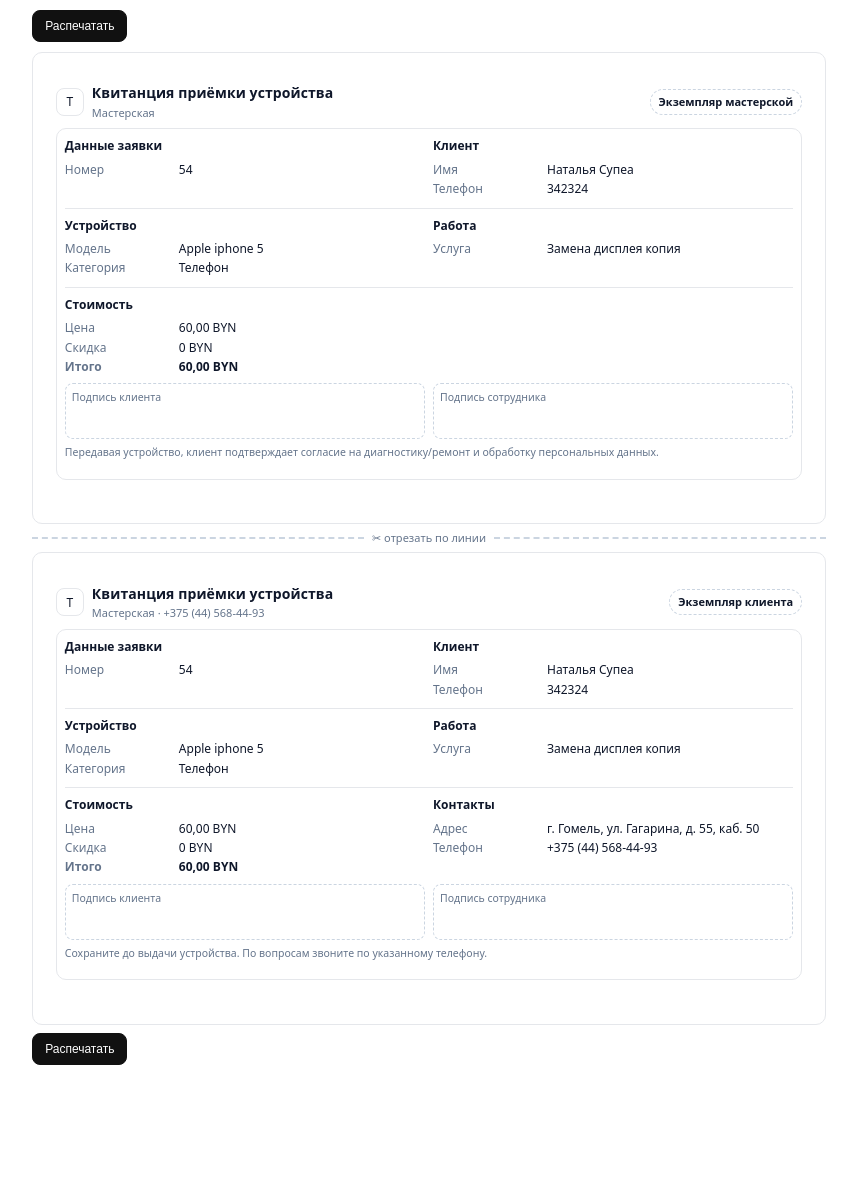
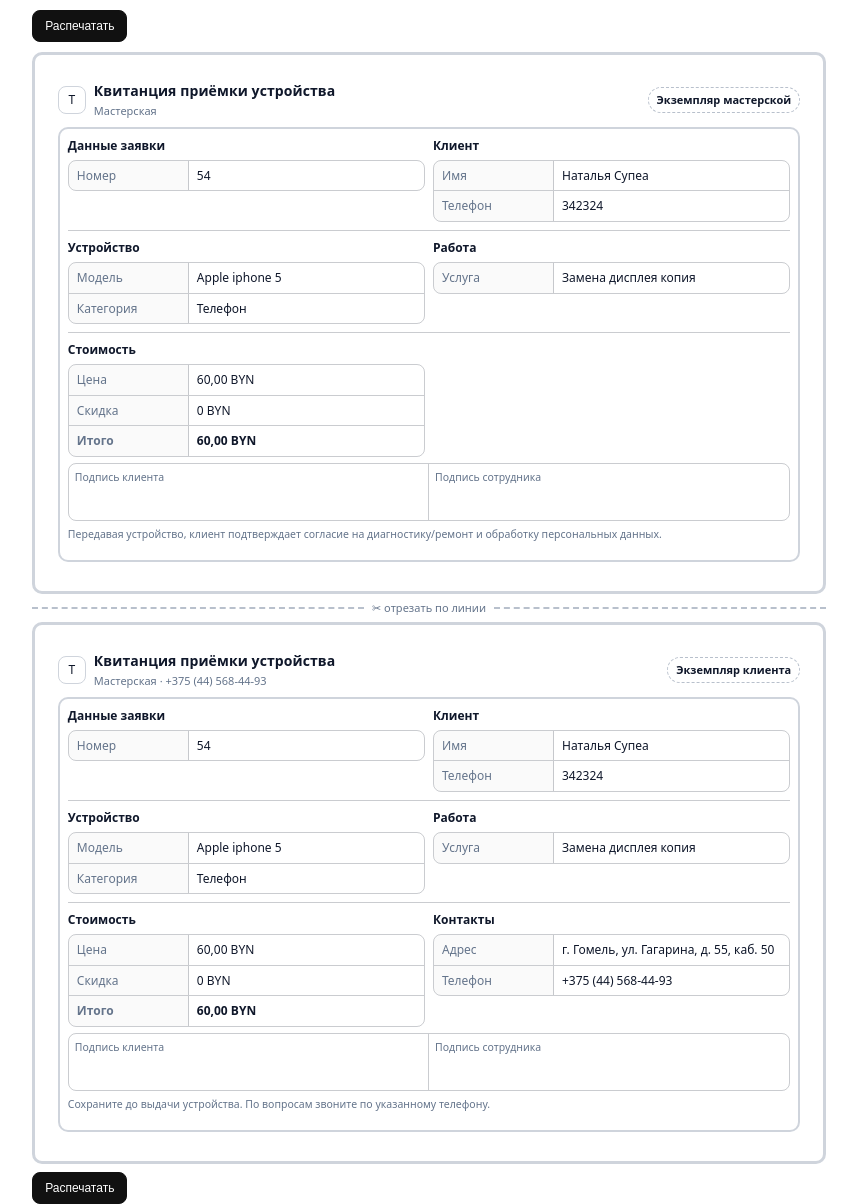
Before and after one commit to yur1on/price_calculator, a Django app: template repairs/templates/admin/repairs/print_receipt.html in a window 1280 px wide. Shown: the whole page, without its empty margins (211-1068 px from the left). Before the commit the page ends 1065 px from the top, so only its background shows below. Run offline with Django 5.2, Linux system fonts and the light colour scheme; the template is opened without the code that fills it: values that come from a table or form of the project are taken from there, others are empty; data comes from the database, SQL or seed files in the repository.

Commit message:
добавлены квитанции2

```diff
--- a/repairs/templates/admin/repairs/print_receipt.html
+++ b/repairs/templates/admin/repairs/print_receipt.html
@@ -8,8 +8,10 @@
 
 <style>
   :root{
-    --ink:#0f172a; --muted:#64748b; --brd:#e5e7eb; --dash:#cbd5e1;
+    --ink:#0f172a; --muted:#64748b; --brd:#cfd4dc; --dash:#b8c0cc;
     --radius:10px; --pad:8px;
+    --grid: rgba(15,23,42,.22);
+    --grid-print: rgba(0,0,0,.42);
   }
   *{box-sizing:border-box}
   html,body{height:100%}
@@ -20,53 +22,89 @@
   }
 
   .page{width:210mm; max-width:100%; margin:0 auto;}
+
+  /* Внешняя «половинка» листа */
   .half{
-    min-height:125mm;                 /* компактнее */
-    padding:8mm 6mm 6mm;
-    border:1px solid var(--brd);
+    min-height:125mm;
+    padding:7mm 6mm 6mm;
+    border:3px solid var(--brd);
     border-radius:10px;
     background:#fff;
+    position:relative;
   }
 
+  /* Пунктир «отрезать» между копиями */
   .cutline{display:flex; align-items:center; gap:8px; margin:6px 0;}
-  .cutline .line{flex:1; height:0; border-top:2px dashed var(--dash)}
+  .cutline .line{flex:1; height:0; border-top:2.5px dashed var(--dash)}
   .cutline .scissors{font-size:11px; color:var(--muted); white-space:nowrap}
 
+  /* Шапка */
   .header{display:flex; align-items:center; justify-content:space-between; gap:8px; margin-bottom:8px}
   .brand{display:flex; align-items:center; gap:8px}
-  .logo{width:28px; height:28px; border-radius:8px; border:1px solid var(--brd); background:#fff; display:grid; place-items:center; overflow:hidden}
+  .logo{
+    width:28px; height:28px; border-radius:8px;
+    border:1.5px solid var(--brd);
+    background:#fff; display:grid; place-items:center; overflow:hidden;
+  }
   .logo img{max-width:100%; max-height:100%; object-fit:contain}
   .brand h1{margin:0; font-size:14px; letter-spacing:.1px}
   .sub{font-size:11px; color:var(--muted); margin-top:1px}
-  .copy-badge{border:1px dashed var(--dash); border-radius:999px; padding:4px 8px; font-weight:700; background:#fff; font-size:11px}
+  .copy-badge{
+    border:1.5px dashed var(--dash); border-radius:999px;
+    padding:4px 8px; font-weight:700; background:#fff; font-size:11px;
+  }
 
-  .card{border:1px solid var(--brd); border-radius:var(--radius); padding:var(--pad); background:#fff; margin:6px 0;}
+  /* Блоки-карточки */
+  .card{
+    border:2px solid var(--brd);
+    border-radius:var(--radius);
+    padding:var(--pad);
+    background:#fff;
+    margin:6px 0;
+  }
   .grid{display:grid; grid-template-columns:1fr 1fr; gap:8px}
   .section h2{margin:0 0 6px; font-size:12px}
-  dl{margin:0}
-  .row{display:flex; gap:6px; margin:2px 0}
-  .row dt{min-width:108px; color:var(--muted)}
-  .row dd{margin:0}
-  .divider{height:1px; background:var(--brd); margin:8px 0}
 
-  .signs{display:grid; grid-template-columns:1fr 1fr; gap:8px; margin-top:6px}
-  .sign{border:1px dashed var(--dash); border-radius:8px; height:56px; padding:6px}
+  /* «Ячейки» */
+  dl{margin:0; border:1.6px solid var(--grid); border-radius:8px; overflow:hidden}
+  .row{display:flex; gap:0; margin:0}
+  .row + .row{border-top:1.6px solid var(--grid)}
+  .row dt{
+    min-width:120px; padding:6px 8px;
+    color:var(--muted);
+    border-right:1.6px solid var(--grid);
+    background:rgba(2,6,23,.02);
+  }
+  .row dd{margin:0; padding:6px 8px}
+
+  .divider{height:0; border-top:1.8px solid var(--grid); margin:8px 0}
+
+  /* Подписи (общая рамка + перегородка) */
+  .signs{
+    display:grid; grid-template-columns:1fr 1fr; gap:0; margin-top:6px;
+    border:1.8px solid var(--grid); border-radius:8px; overflow:hidden;
+  }
+  .sign{height:56px; padding:6px; border-right:1.8px solid var(--grid)}
+  .sign:last-child{border-right:0}
   .small{font-size:10.5px; color:var(--muted)}
 
+  /* Панель сверху/снизу для печати */
   .toolbar{margin:8px 0 10px}
   .btn{padding:8px 12px; border-radius:8px; border:1px solid #111; background:#111; color:#fff; text-decoration:none; font-size:12px}
 
   @media print{
+    :root{ --grid: var(--grid-print); }
     @page{size:A4 portrait; margin:8mm}
     body{margin:0}
     .toolbar{display:none!important}
     .page{width:auto}
-    .half{min-height:120mm; page-break-inside:avoid}
+    .half{min-height:120mm; page-break-inside:avoid; border-width:3px}
     .cutline{break-inside:avoid}
   }
 
   @media (max-width:720px){
     .grid{grid-template-columns:1fr}
+    .row dt{min-width:110px}
   }
 </style>
 </head>
@@ -78,7 +116,7 @@
     <button class="btn" onclick="window.print()">Распечатать</button>
   </div>
 
-  <!-- ===== ВЕРХНЯЯ ПОЛОВИНА: Экземпляр мастерской (минимум) ===== -->
+  <!-- ===== ВЕРХ: Экземпляр мастерской (минимум) ===== -->
   <section class="half">
     <header class="header">
       <div class="brand">
@@ -99,6 +137,7 @@
           <h2>Данные заявки</h2>
           <dl>
             <div class="row"><dt>Номер</dt><dd>{{ appointment.id }}</dd></div>
+            {% if appointment.imei %}<div class="row"><dt>IMEI</dt><dd>{{ appointment.imei }}</dd></div>{% endif %}
           </dl>
         </div>
         <div>
@@ -133,6 +172,7 @@
           <h2>Работа</h2>
           <dl>
             <div class="row"><dt>Услуга</dt><dd>{{ appointment.repair_type.name }}</dd></div>
+            <!-- без даты/времени -->
           </dl>
         </div>
       </div>
@@ -148,7 +188,7 @@
             <div class="row"><dt><strong>Итого</strong></dt><dd><strong>{{ appointment.price_final }} BYN</strong></dd></div>
           </dl>
         </div>
-        <!-- блок контактов убран -->
+        <!-- контакты для мастерской не показываем -->
       </div>
 
       <div class="signs">
@@ -169,7 +209,7 @@
     <span class="line"></span>
   </div>
 
-  <!-- ===== НИЖНЯЯ ПОЛОВИНА: Экземпляр клиента ===== -->
+  <!-- ===== НИЗ: Экземпляр клиента ===== -->
   <section class="half">
     <header class="header">
       <div class="brand">
@@ -193,6 +233,7 @@
           <h2>Данные заявки</h2>
           <dl>
             <div class="row"><dt>Номер</dt><dd>{{ appointment.id }}</dd></div>
+            {% if appointment.imei %}<div class="row"><dt>IMEI</dt><dd>{{ appointment.imei }}</dd></div>{% endif %}
           </dl>
         </div>
         <div>
@@ -227,6 +268,7 @@
           <h2>Работа</h2>
           <dl>
             <div class="row"><dt>Услуга</dt><dd>{{ appointment.repair_type.name }}</dd></div>
+            <!-- без даты/времени -->
           </dl>
         </div>
       </div>
```
